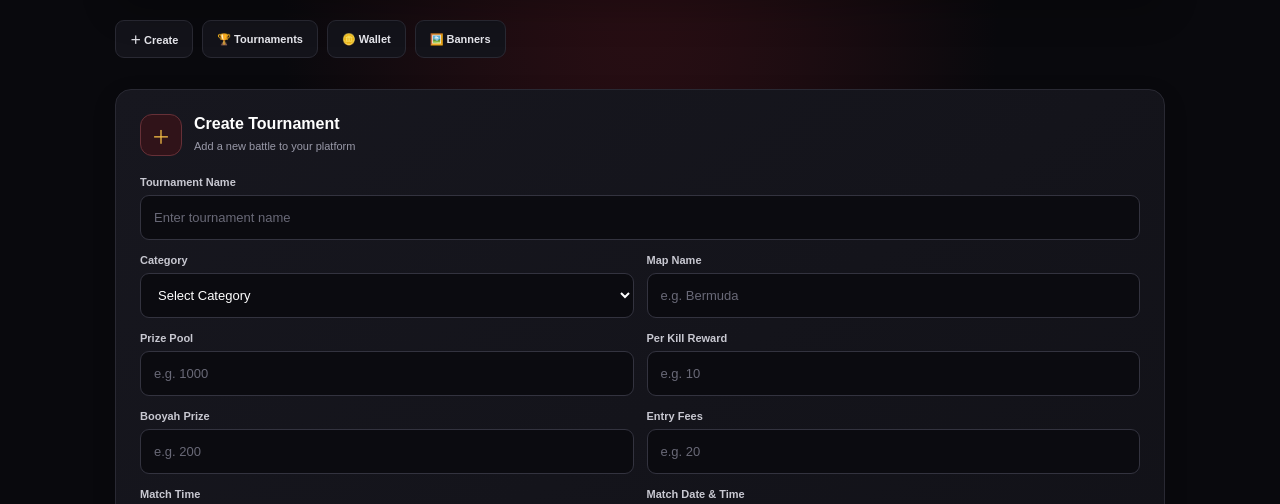
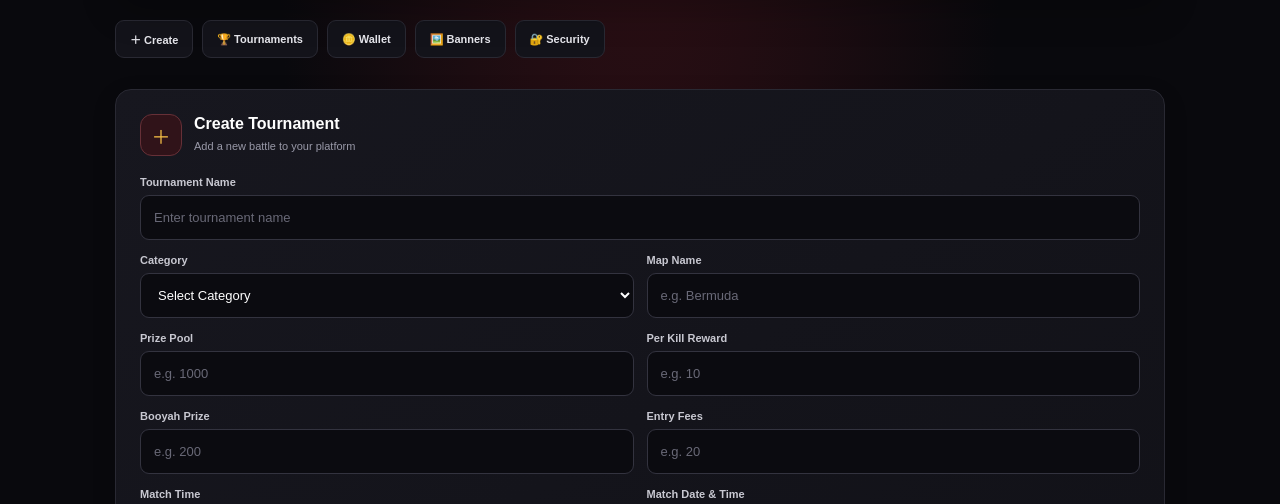
Before and after one commit to theraavanff-app/Raavan-eSports, a plain HTML site: page pages/admin.html in a window 1280 px wide. Shown: the part 276-780 px from the top of the page. Drawn offline with Linux system fonts and the light colour scheme; no server answers.

Commit message:
Update admin.html

```diff
--- a/pages/admin.html
+++ b/pages/admin.html
@@ -41,6 +41,7 @@
             <a href="#manageTournaments">🏆 Tournaments</a>
             <a href="#walletManagement">🪙 Wallet</a>
             <a href="#bannerManagement">🖼️ Banners</a>
+            <a href="#securitySettings">🔐 Security</a>
         </nav>
 
         <!-- CREATE TOURNAMENT -->
```
